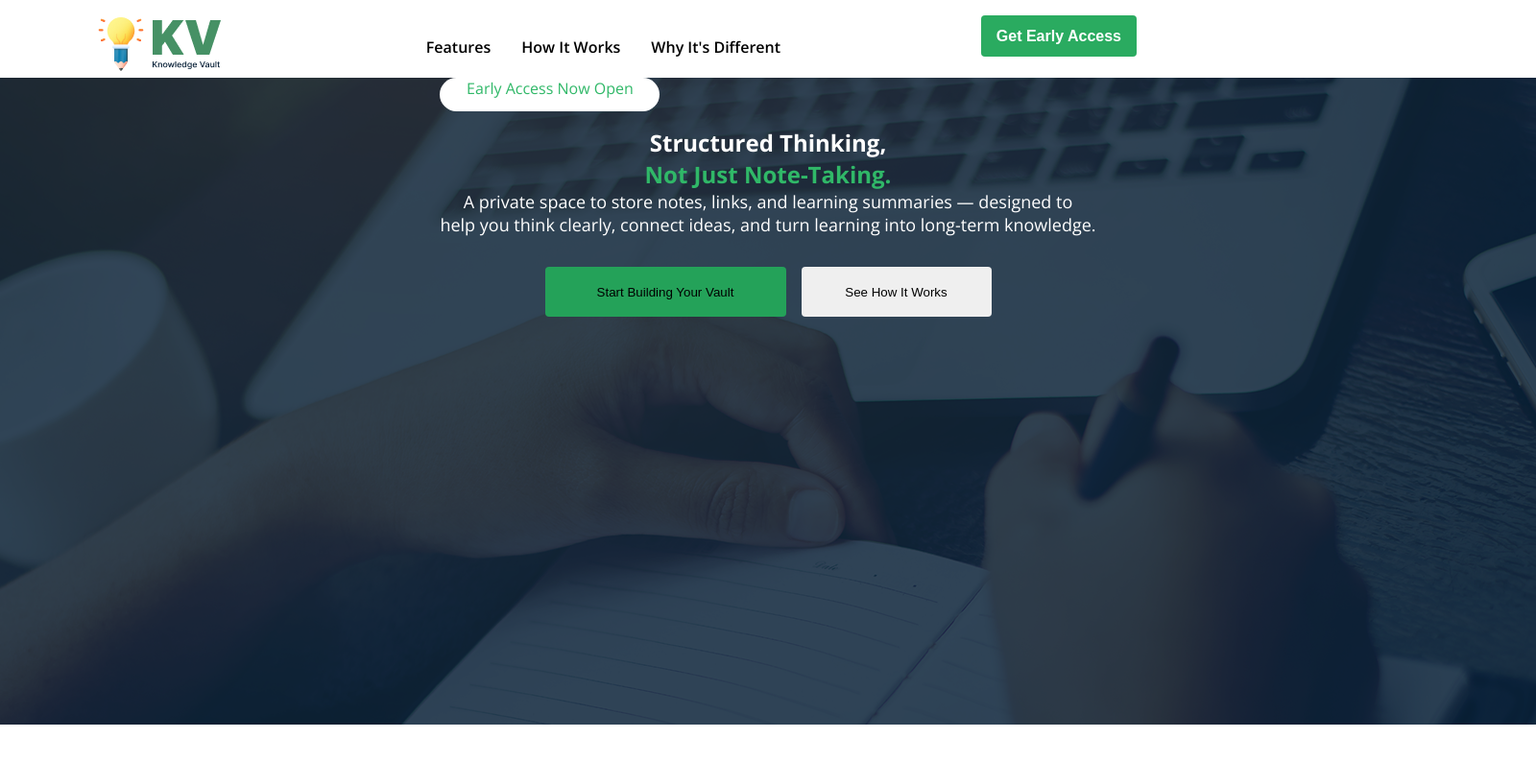
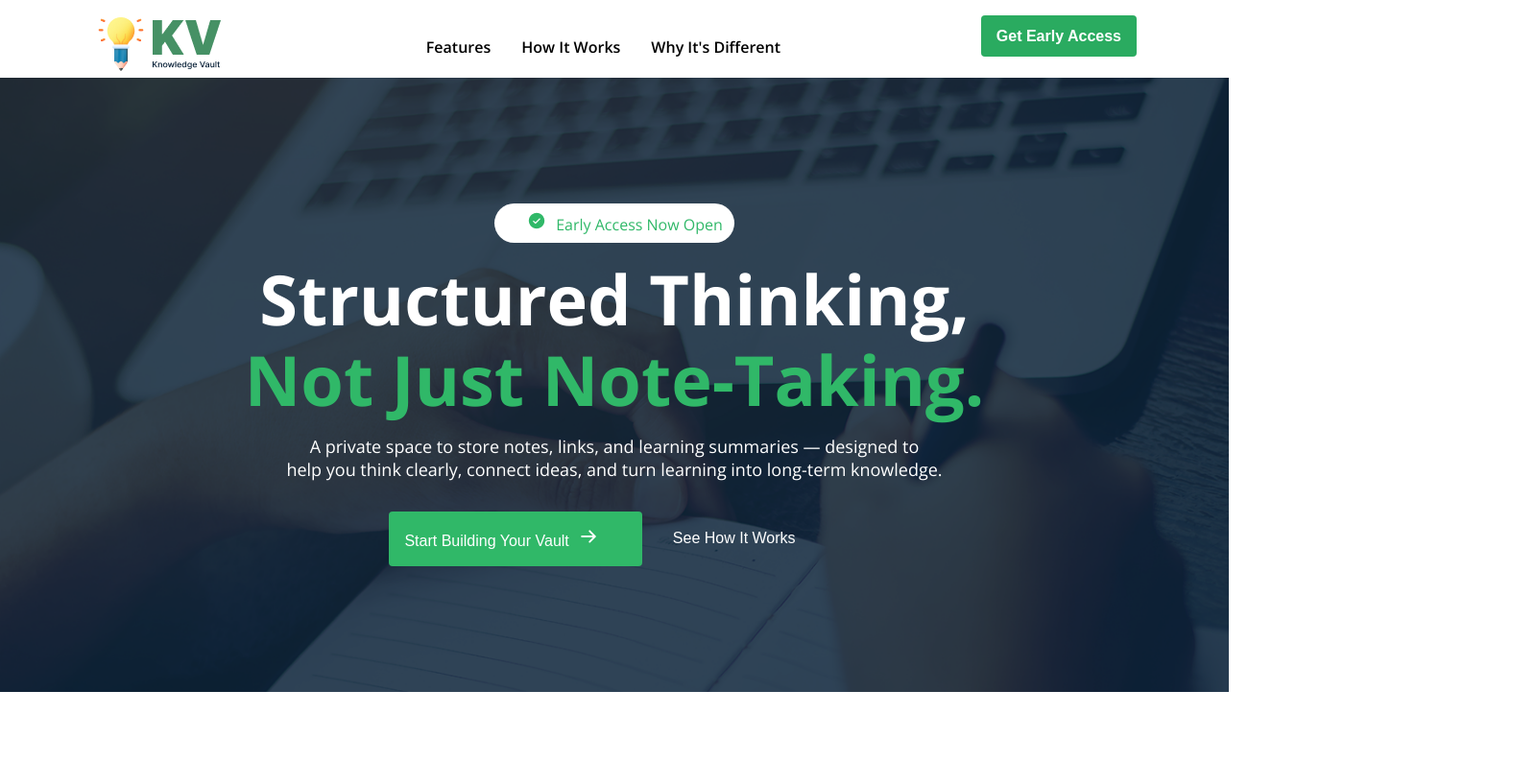
Before and after one commit to sabbirhossain778/Assighment-1, a plain HTML site: page index.html in a window 1280 px wide. Shown: the whole page at 96% size, 1600 px wide, since content can reach past the window. Drawn offline with nearby package versions, Linux system fonts and the light colour scheme.

Commit message:
succesfully complete part 2, section(id-about)

```diff
--- a/index.html
+++ b/index.html
@@ -30,19 +30,22 @@
         </div>
     </header>
 
-    <section class="main">
-        <div class="main-info">
-            <div class="text-info">
-                <p class="first-p">Early Access Now Open</p>
-                <h1 class="part1">Structured Thinking,
-                <h1 class="part2">Not Just Note-Taking.</h1>
-                    <!-- <br><span class="color">Not Just Note-Taking.</span></h1> -->
-                <p class="second-p">A private space to store notes, links, and learning summaries — designed to <br> help you think clearly, connect ideas, and turn learning into long-term knowledge.</p>
+    <section id="about">
+        <div class="about-container">
+            <div>
+
             </div>
-            <div class="btn-info">
-                <button class="btn2">Start Building Your Vault</button>
-                <button class="btn3">See How It Works</button>
+            <div class="section-heading">
+                <p class="first-paragraph"><img src="Images/CheckCircle.png" style="margin-right: 10px;">Early Access Now Open</p>
+                <h1>Structured Thinking, <br><span class="head-color">Not Just Note-Taking.</span></h1>
+                <p class="second-paragraph">A private space to store notes, links, and learning summaries — designed to <br>
+                help you think clearly, connect ideas, and turn learning into long-term knowledge.</p>
+                <div class="button-info">
+                    <button class="first-btn">Start Building Your Vault<img src="Images/ArrowRight.png" alt="" style="margin-left: 10px;" ></button>
+                    <button class="second-btn">See How It Works</button>
             </div>
+            </div>
+
         </div>
     </section>
 </body>
--- a/style/style.css
+++ b/style/style.css
@@ -1,3 +1,4 @@
+
 *{
     margin: 0;
     padding: 0;
@@ -10,10 +11,6 @@
 header{
     background-color: #ffffff;
     padding-top: 16px;
-
-    /* for check
-     border: 2px solid tomato;
-    background-color: coral;  */
 }
 
 nav{
@@ -22,10 +19,6 @@ nav{
     margin: 0 auto;
     display: flex;
     justify-content: space-between;
-
-    /* for check
-     border: 2px solid red;
-    align-items: center; */
 }
 
 .menu{
@@ -53,77 +46,78 @@ nav .menu a{
     width: 164px 144px;
 }
 
-.main{
+
+#about{
     background-image: url("../Images/hero-bg.png");
-    width: 1600px;
-    height: 674px;
+    background-repeat: no-repeat;
+    background-size: cover;
+    background-position: center;
+    display: flex;
+    justify-content: center;
+    align-items: center;
+    /* text-align: center; */
+
+    padding: 40px;
+    color: #ffffff;
+    min-height: 80vh;
 }
 
-.main-info{
+.about-container{
+
     width: 85%;
-    max-width: 1360px;
-    margin: 0 auto;
+    max-width: 1360;
+    height: 379px;
     text-align: center;
-    justify-items: center;
-    justify-content: center;
-    /* margin-top: 115px; */
-    /* background-color: coral; */
-}
-
-.text-info .part1{
-    color: #ffffff;
-}
-.text-info .part2{
-    color: #30b868;
-}
-
-.text-info .first-p{
-    width: 229px;
-    height: 35px;
-    font-size: 16px;
-    font-weight: 500px;
-    color: #30b868;
-    border-radius: 50px;
-    background-color: #ffffff;
-    margin-bottom: 16px;
-
-
-}
-
-.text-info .second-p{
-    font-size: 18px;
-    color: #ffffff;
-    margin-bottom: 32px;
-    /* line-height: 24; */
-}
-
-.btn-info{
-    display: flex;
-    justify-content: center;
-    gap: 16px;
-
-    font-size: 16px;
-    font-weight: 600px;
-}
-
-.btn-info .btn2{
-    width: 251px;
-    height: 52px;
-    background-color: #24a259;
-    border: none;
-    border-radius: 4px;
-
-}
-.btn-info .btn3{
-    width: 198px;
-    height: 52px;
-    border: none;
-    border-radius: 4px;
+    /* background-color:coral; */
 }
 
 
 
-/* .text-info .part1, .part2{
-    width: 770px;
-    height: 168px;
-} */
+
+.section-heading .first-paragraph{
+    display: inline-block;
+    padding: 8px 12px 8px 34px;
+    background-color: #ffffff;
+    color: #30B868;
+    border-radius: 1000px;
+    font-size: 16px;
+    font-weight: 500px;
+    margin-bottom: 16px;
+}
+.section-heading h1{
+    font-size: 72px;
+    line-height: 84px;
+    margin-bottom: 16px;
+}
+.head-color{
+    color: #30B868;
+}
+.section-heading .second-paragraph{
+    font-size: 18px;
+    line-height: 24px;
+    color: #ffffff;
+    /* color: coral; */
+    margin-bottom: 32px;
+}
+.section-heading .button-info{
+    display: flex;
+    gap: 16px;
+    justify-content: center;
+}
+.section-heading .button-info button{
+    padding: 16.5px 46px 16.5px 16px;
+    font-size: 16px;
+    border-radius: 4px;
+    cursor: pointer;
+    border: none;
+}
+
+.button-info .first-btn{
+    background-color: #30B868;
+    color: #ffffff;
+}
+.second-btn{
+    background-color: transparent;
+    color: #ffffff;
+    border: 1px solid #474747;
+}
```
Also changed, not shown: 1 other file.
